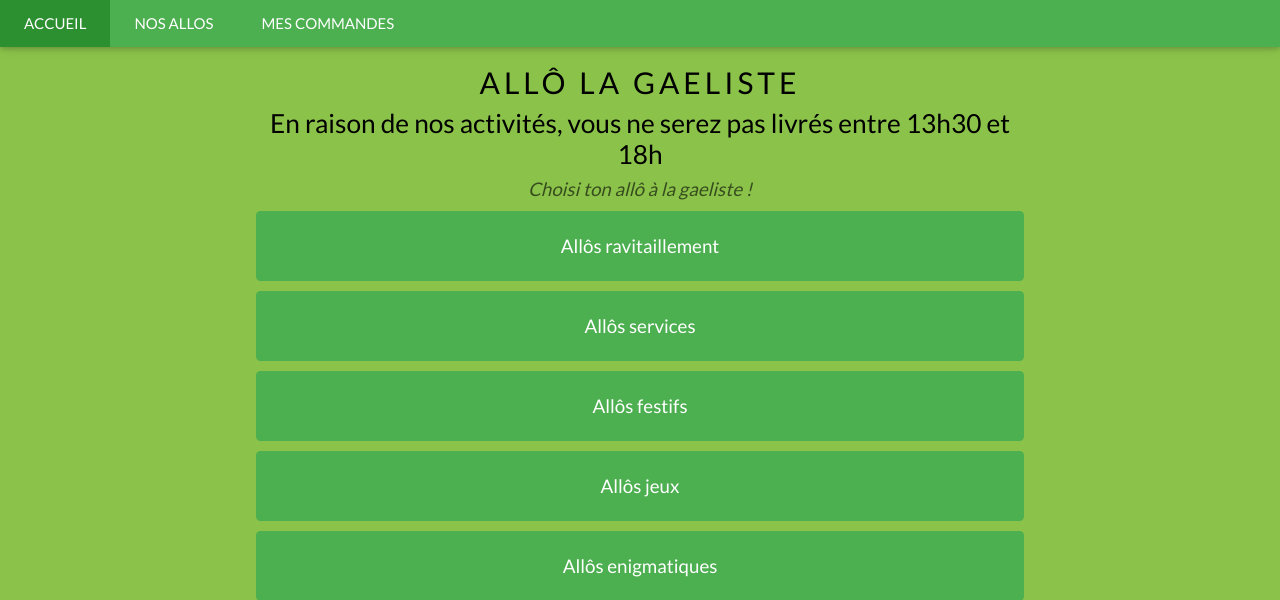
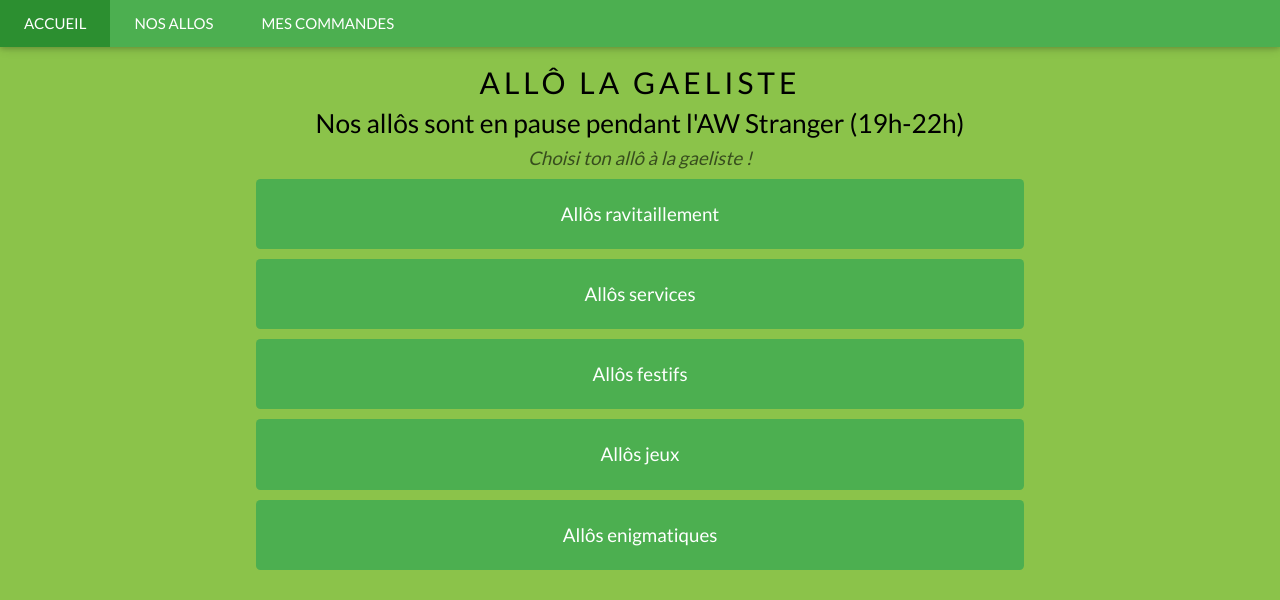
Before and after one commit to lamoincl/allosite, a Flask app: page /allos in a window 1280 px wide. Shown: the top 600 px of the page. Run offline with Flask 2, Linux system fonts and the light colour scheme; data that the repository does not hold is empty; some libraries are stand-ins or nearby versions.

Commit message:
UPDATE CONTENT

```diff
--- a/app/templates/allos/allo_group.html
+++ b/app/templates/allos/allo_group.html
@@ -9,7 +9,7 @@
 
 {% block body %}
         <h2 class="w3-wide">ALLÔ LA GAELISTE</h2>
-        <h3 id="display-msg">En raison de nos activités, vous ne serez pas livrés entre 13h30 et 18h30</h3>
+        <h3 id="display-msg">Nos allôs sont en pause pendant l'AW Stranger (19h-22h)</h3>
         <h5 class="w3-opacity"><i>{{ group_name }}</i></h5>
     {% for allo in allos %}
       {% if est_dispo(allo) %}
--- a/app/templates/allos/allos.html
+++ b/app/templates/allos/allos.html
@@ -9,7 +9,7 @@
 
 {% block body %}
         <h2 class="w3-wide">ALLÔ LA GAELISTE</h2>
-        <h3 id="display-msg">En raison de nos activités, vous ne serez pas livrés entre 13h30 et 18h</h3>
+        <h3 id="display-msg">Nos allôs sont en pause pendant l'AW Stranger (19h-22h)</h3>
         <h5 class="w3-opacity"><i>Choisi ton allô à la gaeliste !</i></h5>
         <a href="{{ url_for('allo_groupe', group_id=1) }}" class="btn btn-lg btn-block btn-huge w3-green allo-mt">Allôs ravitaillement</a>
         <a href="{{ url_for('allo_groupe', group_id=2) }}" class="btn btn-lg btn-block btn-huge w3-green allo-mt">Allôs services</a>
--- a/app/utils.py
+++ b/app/utils.py
@@ -49,7 +49,7 @@ def treve_allos():
         if datetime.time(8, 25) < now < datetime.time(18, 20):
             en_pause = True
     elif date == datetime.date(2022, 1, 22):
-        if datetime.time(13, 30) < now < datetime.time(18, 30):
+        if datetime.time(13, 30) < now < datetime.time(22):
             en_pause = True
     elif date == datetime.date(2022, 1, 25):
         if datetime.time(9) < now < datetime.time(18, 20):
```
